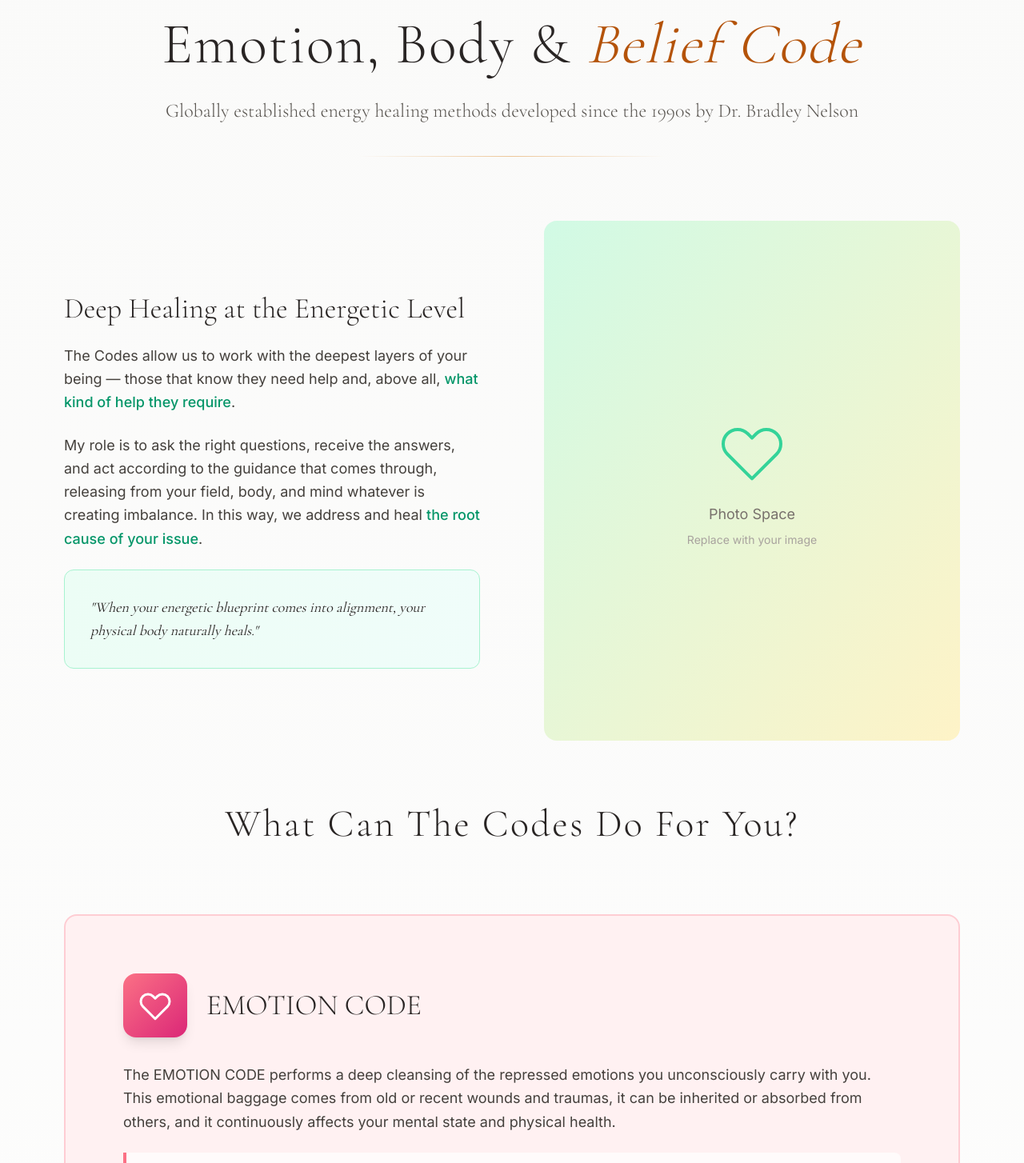
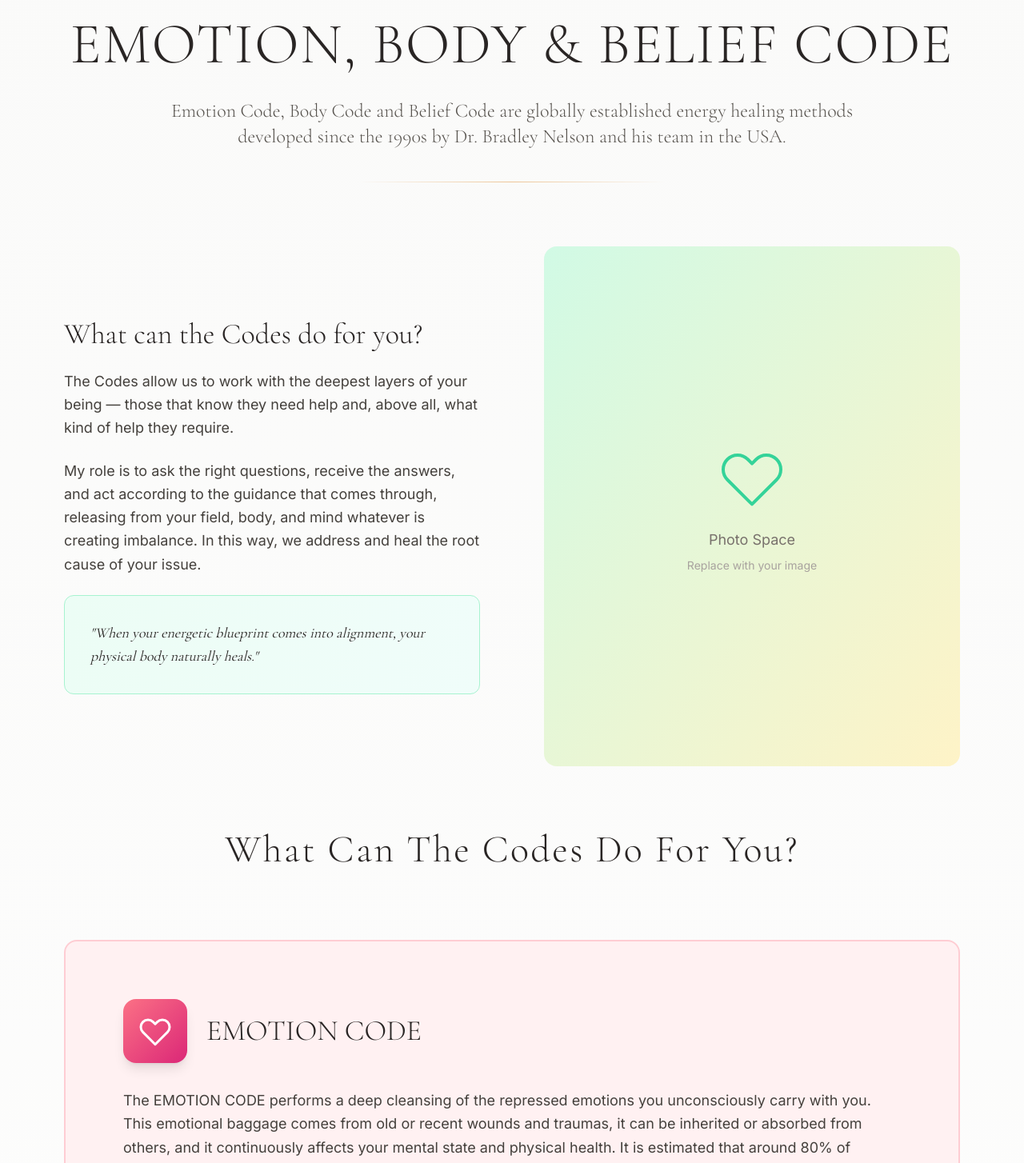
Before and after one commit to noirpraxis-dotcom/luis-virrueta-web, a React (Vite) app: page /healing-sessions in a window 1280 px wide. Shown: the part 2540-3994 px from the top of the page at 80% size. Built offline with nearby package versions, Linux system fonts and the light colour scheme.

Commit message:
Add complete translation support for all HealingSessionsPage sections

```diff
--- a/src/pages/HealingSessionsPage.jsx
+++ b/src/pages/HealingSessionsPage.jsx
@@ -60,39 +60,39 @@ const HealingSessionsPage = () => {
 
       {/* Quick Session Navigator - NEW */}
       <section className="py-16 lg:py-20 px-6 lg:px-20 bg-gradient-to-b from-white to-stone-50">
-        <SessionNavigator />
+        <SessionNavigator t={t} />
       </section>
 
       {/* Emotion, Body & Belief Code Section */}
       <section id="emotion-body-belief" className="py-20 lg:py-32 px-6 lg:px-20 bg-gradient-to-b from-stone-50 to-white">
-        <EmotionBodyBeliefSection />
+        <EmotionBodyBeliefSection t={t} />
       </section>
 
       {/* Past Life Regressions Section */}
       <section id="past-life-regressions" className="py-20 lg:py-32 px-6 lg:px-20 bg-white">
-        <PastLifeSection />
+        <PastLifeSection t={t} />
       </section>
 
       {/* Ilyari Somatic Section */}
       <section id="ilyari-somatic" className="py-20 lg:py-32 px-6 lg:px-20 bg-gradient-to-b from-stone-50 to-white">
-        <IlyariSection />
+        <IlyariSection t={t} />
       </section>
 
       {/* Healing for Animals Section */}
       <section id="healing-animals" className="py-20 lg:py-32 px-6 lg:px-20 bg-white">
-        <AnimalsSection />
+        <AnimalsSection t={t} />
       </section>
 
       {/* Session Prices CTA */}
       <section id="session-prices" className="py-20 lg:py-32 px-6 lg:px-20 bg-gradient-to-b from-stone-50 to-white">
-        <SessionPricesCTA />
+        <SessionPricesCTA t={t} />
       </section>
     </div>
   )
 }
 
 // Emotion, Body & Belief Code Section - RESTORED ORIGINAL LAYOUT
-const EmotionBodyBeliefSection = () => {
+const EmotionBodyBeliefSection = ({ t }) => {
   const introRef = useRef(null)
   const codesRef = useRef(null)
   const isIntroInView = useInView(introRef, { once: true, amount: 0.3 })
@@ -100,7 +100,7 @@ const EmotionBodyBeliefSection = () => {
 
   const codes = [
     {
-      title: 'EMOTION CODE',
+      title: t('healingSessions.emotionBodyBelief.emotionCode.title'),
       icon: (
         <svg className="w-12 h-12" fill="none" viewBox="0 0 24 24" stroke="currentColor">
           <path strokeLinecap="round" strokeLinejoin="round" strokeWidth={1.5} d="M4.318 6.318a4.5 4.5 0 000 6.364L12 20.364l7.682-7.682a4.5 4.5 0 00-6.364-6.364L12 7.636l-1.318-1.318a4.5 4.5 0 00-6.364 0z" />
@@ -109,12 +109,12 @@ const EmotionBodyBeliefSection = () => {
       color: 'from-rose-400 to-pink-600',
       bgColor: 'bg-rose-50',
       borderColor: 'border-rose-200',
-      description: 'The EMOTION CODE performs a deep cleansing of the repressed emotions you unconsciously carry with you. This emotional baggage comes from old or recent wounds and traumas, it can be inherited or absorbed from others, and it continuously affects your mental state and physical health.',
-      statistic: '80% of energetic imbalances in human beings are caused by unprocessed emotions.',
-      metaphor: "Receiving an Emotion Code session is like finally releasing a heavy backpack you've been carrying for a long time, allowing your whole being to straighten, breathe, and heal."
+      description: t('healingSessions.emotionBodyBelief.emotionCode.description'),
+      statistic: '80%',
+      metaphor: t('healingSessions.emotionBodyBelief.emotionCode.benefit')
     },
     {
-      title: 'BODY CODE',
+      title: t('healingSessions.emotionBodyBelief.bodyCode.title'),
       icon: (
         <svg className="w-12 h-12" fill="none" viewBox="0 0 24 24" stroke="currentColor">
           <path strokeLinecap="round" strokeLinejoin="round" strokeWidth={1.5} d="M9 12l2 2 4-4m5.618-4.016A11.955 11.955 0 0112 2.944a11.955 11.955 0 01-8.618 3.04A12.02 12.02 0 003 9c0 5.591 3.824 10.29 9 11.622 5.176-1.332 9-6.03 9-11.622 0-1.042-.133-2.052-.382-3.016z" />
@@ -123,11 +123,11 @@ const EmotionBodyBeliefSection = () => {
       color: 'from-emerald-400 to-teal-600',
       bgColor: 'bg-emerald-50',
       borderColor: 'border-emerald-200',
-      description: 'The BODY CODE corrects a multitude of energetic imbalances in your body and mind, promoting overall harmonization of your organism at all levels. A balanced, energetically clean body is capable of performing powerful healing processes and regeneration.',
-      metaphor: 'A Body Code session is like thoroughly cleaning and organizing a room, allowing fresh air to circulate again!'
+      description: t('healingSessions.emotionBodyBelief.bodyCode.description'),
+      metaphor: t('healingSessions.emotionBodyBelief.bodyCode.benefit')
     },
     {
-      title: 'BELIEF CODE',
+      title: t('healingSessions.emotionBodyBelief.beliefCode.title'),
       icon: (
         <svg className="w-12 h-12" fill="none" viewBox="0 0 24 24" stroke="currentColor">
           <path strokeLinecap="round" strokeLinejoin="round" strokeWidth={1.5} d="M9.663 17h4.673M12 3v1m6.364 1.636l-.707.707M21 12h-1M4 12H3m3.343-5.657l-.707-.707m2.828 9.9a5 5 0 117.072 0l-.548.547A3.374 3.374 0 0014 18.469V19a2 2 0 11-4 0v-.531c0-.895-.356-1.754-.988-2.386l-.548-.547z" />
@@ -136,9 +136,9 @@ const EmotionBodyBeliefSection = () => {
       color: 'from-amber-400 to-orange-600',
       bgColor: 'bg-amber-50',
       borderColor: 'border-amber-200',
-      description: 'The BELIEF CODE reprograms negative subconscious beliefs that limit your thoughts, feelings, and actions. When these mental programs are neutralized together with the trauma that created them, subconscious blocks dissolve and a new path opens in your life.',
-      insight: 'Once you align your subconscious truth (the inner programming) with your conscious will (what you truly want in life), you can finally guide your life in the right direction.',
-      metaphor: 'A Belief Code session is like weeding the garden of your mind and allowing healthy thought patterns to take root, which then reflect naturally in your daily feelings and actions.'
+      description: t('healingSessions.emotionBodyBelief.beliefCode.description'),
+      insight: '',
+      metaphor: t('healingSessions.emotionBodyBelief.beliefCode.benefit')
     }
   ]
 
@@ -162,7 +162,7 @@ const EmotionBodyBeliefSection = () => {
           className="text-5xl lg:text-7xl font-light text-stone-800 mb-8 tracking-wide leading-tight"
           style={{ fontFamily: 'Cormorant Garamond, serif' }}
         >
-          Emotion, Body & <span className="italic text-amber-700">Belief Code</span>
+          {t('healingSessions.emotionBodyBelief.title')}
         </h2>
 
         <motion.p
@@ -172,7 +172,7 @@ const EmotionBodyBeliefSection = () => {
           className="text-xl lg:text-2xl text-stone-600 max-w-4xl mx-auto leading-relaxed font-light"
           style={{ fontFamily: 'Cormorant Garamond, serif' }}
         >
-          Globally established energy healing methods developed since the 1990s by Dr. Bradley Nelson
+          {t('healingSessions.emotionBodyBelief.intro')}
         </motion.p>
 
         <motion.div
@@ -203,20 +203,20 @@ const EmotionBodyBeliefSection = () => {
               className="text-3xl lg:text-4xl font-light text-stone-800 mb-6"
               style={{ fontFamily: 'Cormorant Garamond, serif' }}
             >
-              Deep Healing at the Energetic Level
+              {t('healingSessions.emotionBodyBelief.subtitle')}
             </h3>
 
             <p className="text-stone-700 leading-relaxed text-lg">
-              The Codes allow us to work with the deepest layers of your being — those that know they need help and, above all, <span className="font-medium text-emerald-600">what kind of help they require</span>.
+              {t('healingSessions.emotionBodyBelief.intro2')}
             </p>
 
             <p className="text-stone-700 leading-relaxed text-lg">
-              My role is to ask the right questions, receive the answers, and act according to the guidance that comes through, releasing from your field, body, and mind whatever is creating imbalance. In this way, we address and heal <span className="font-medium text-emerald-600">the root cause of your issue</span>.
+              {t('healingSessions.emotionBodyBelief.intro3')}
             </p>
 
             <div className="bg-gradient-to-r from-emerald-50 to-teal-50 border border-emerald-200 rounded-xl p-6 lg:p-8">
               <p className="text-stone-800 text-lg leading-relaxed italic" style={{ fontFamily: 'Cormorant Garamond, serif' }}>
-                "When your energetic blueprint comes into alignment, your physical body naturally heals."
+                "{t('healingSessions.emotionBodyBelief.intro4')}"
               </p>
             </div>
           </motion.div>
@@ -358,7 +358,7 @@ const EmotionBodyBeliefSection = () => {
 }
 
 // Past Life Regressions Section
-const PastLifeSection = () => {
+const PastLifeSection = ({ t }) => {
   const titleRef = useRef(null)
   const contentRef = useRef(null)
   const cardsRef = useRef(null)
@@ -387,7 +387,7 @@ const PastLifeSection = () => {
           className="text-5xl lg:text-7xl font-light text-stone-800 mb-8 tracking-wide leading-tight"
           style={{ fontFamily: 'Cormorant Garamond, serif' }}
         >
-          Past Life <span className="italic text-amber-700">Regressions</span>
+          {t('healingSessions.pastLife.title')}
         </h2>
 
         <motion.p
@@ -397,7 +397,7 @@ const PastLifeSection = () => {
           className="text-xl lg:text-2xl text-stone-600 max-w-4xl mx-auto leading-relaxed font-light"
           style={{ fontFamily: 'Cormorant Garamond, serif' }}
         >
-          Past life regressions allow you to regain memories of a previous existence that are still impacting your present life.
+          {t('healingSessions.pastLife.intro')}
         </motion.p>
 
         <motion.div
@@ -418,11 +418,11 @@ const PastLifeSection = () => {
       >
         <div className="space-y-8 text-center">
           <p className="text-lg lg:text-xl text-stone-700 leading-relaxed">
-            Many of us suffer from traumas that haven't been caused by anything in our present life and seek healing. During a regression, we bring these old wounds into awareness and work constructively with them until the trauma is processed and released.
+            {t('healingSessions.pastLife.paragraph1')}
           </p>
 
           <p className="text-lg lg:text-xl text-stone-700 leading-relaxed">
-            Additionally, many people undergo past life regressions simply to remember who they once were and how it can aid them in their current life. This is how past-life regressions serve as a wonderful accelerator for your spiritual growth.
+            {t('healingSessions.pastLife.paragraph2')}
           </p>
         </div>
       </motion.div>
@@ -523,7 +523,7 @@ const PastLifeSection = () => {
 }
 
 // Ilyari Somatic Section
-const IlyariSection = () => {
+const IlyariSection = ({ t }) => {
   const titleRef = useRef(null)
   const contentRef = useRef(null)
   const lineagesRef = useRef(null)
@@ -541,8 +541,8 @@ const IlyariSection = () => {
           <path strokeLinecap="round" strokeLinejoin="round" strokeWidth={1.5} d="M9.879 16.121A3 3 0 1012.015 11L11 14H9c0 .768.293 1.536.879 2.121z" />
         </svg>
       ),
-      title: 'Lyran-Vegan Flame Spiral Codex',
-      description: 'a sacred geometry that restores your body to a living resonance and coherence field.',
+      title: t('healingSessions.ilyari.lineage1.title'),
+      description: t('healingSessions.ilyari.lineage1.description'),
       bgColor: 'bg-rose-50',
       iconColor: 'text-rose-600',
       borderColor: 'border-rose-200',
@@ -554,8 +554,8 @@ const IlyariSection = () => {
           <path strokeLinecap="round" strokeLinejoin="round" strokeWidth={1.5} d="M7 16V4m0 0L3 8m4-4l4 4m6 0v12m0 0l4-4m-4 4l-4-4" />
         </svg>
       ),
-      title: 'Sirian B Liquid Light Currents',
-      description: 'soft, fluid codes that recalibrate and soothe, singing your auric field back into harmonic balance.',
+      title: t('healingSessions.ilyari.lineage2.title'),
+      description: t('healingSessions.ilyari.lineage2.description'),
       bgColor: 'bg-cyan-50',
       iconColor: 'text-cyan-600',
       borderColor: 'border-cyan-200',
@@ -567,8 +567,8 @@ const IlyariSection = () => {
           <path strokeLinecap="round" strokeLinejoin="round" strokeWidth={1.5} d="M19.428 15.428a2 2 0 00-1.022-.547l-2.387-.477a6 6 0 00-3.86.517l-.318.158a6 6 0 01-3.86.517L6.05 15.21a2 2 0 00-1.806.547M8 4h8l-1 1v5.172a2 2 0 00.586 1.414l5 5c1.26 1.26.367 3.414-1.415 3.414H4.828c-1.782 0-2.674-2.154-1.414-3.414l5-5A2 2 0 009 10.172V5L8 4z" />
         </svg>
       ),
-      title: 'Arcturian Geometric Code Streaming',
-      description: 'intelligent light patterns that "write" or "etch" into the quantum field around you, encoding your true essence remembrance and renewal into your being.',
+      title: t('healingSessions.ilyari.lineage3.title'),
+      description: t('healingSessions.ilyari.lineage3.description'),
       bgColor: 'bg-indigo-50',
       iconColor: 'text-indigo-600',
       borderColor: 'border-indigo-200',
@@ -597,7 +597,7 @@ const IlyariSection = () => {
           className="text-5xl lg:text-7xl font-light text-stone-800 mb-8 tracking-wide leading-tight"
           style={{ fontFamily: 'Cormorant Garamond, serif' }}
         >
-          Ilyari: <span className="italic text-amber-700">Embodied Light Transmission</span>
+          {t('healingSessions.ilyari.title')}
         </h2>
 
         <motion.p
@@ -607,7 +607,7 @@ const IlyariSection = () => {
           className="text-xl lg:text-2xl text-stone-600 max-w-4xl mx-auto leading-relaxed font-light"
           style={{ fontFamily: 'Cormorant Garamond, serif' }}
         >
-          Ilyari is a unique personal healing modality that flows through me as spontaneous body movement.
+          {t('healingSessions.ilyari.intro')}
         </motion.p>
 
         <motion.div
@@ -729,7 +729,7 @@ const IlyariSection = () => {
 }
 
 // Healing for Animals Section
-const AnimalsSection = () => {
+const AnimalsSection = ({ t }) => {
   const titleRef = useRef(null)
   const contentRef = useRef(null)
   const isTitleInView = useInView(titleRef, { once: true, amount: 0.3 })
@@ -756,7 +756,7 @@ const AnimalsSection = () => {
           className="text-5xl lg:text-7xl font-light text-stone-800 mb-8 tracking-wide leading-tight"
           style={{ fontFamily: 'Cormorant Garamond, serif' }}
         >
-          Healing for <span className="italic text-amber-700">Animals</span>
+          {t('healingSessions.animals.title')}
         </h2>
 
         <motion.p
@@ -766,7 +766,7 @@ const AnimalsSection = () => {
           className="text-xl lg:text-2xl text-stone-600 max-w-4xl mx-auto leading-relaxed font-light"
           style={{ fontFamily: 'Cormorant Garamond, serif' }}
         >
-          Many of us see our animals as true family, so it's only natural we want them to be happy, vibrant, and physically well.
+          {t('healingSessions.animals.intro')}
         </motion.p>
 
         <motion.div
@@ -818,7 +818,7 @@ const AnimalsSection = () => {
 }
 
 // Session Prices Section
-const SessionPricesCTA = () => {
+const SessionPricesCTA = ({ t }) => {
   const ref = useRef(null)
   const navigate = useNavigate()
   const isInView = useInView(ref, { once: true, amount: 0.3 })
@@ -923,7 +923,7 @@ const SessionPricesCTA = () => {
 }
 
 // Session Navigator - Interactive Intelligent Guide (Home-style elegance)
-const SessionNavigator = () => {
+const SessionNavigator = ({ t }) => {
   const containerRef = useRef(null)
   const isInView = useInView(containerRef, { once: true, amount: 0.2 })
 
```
